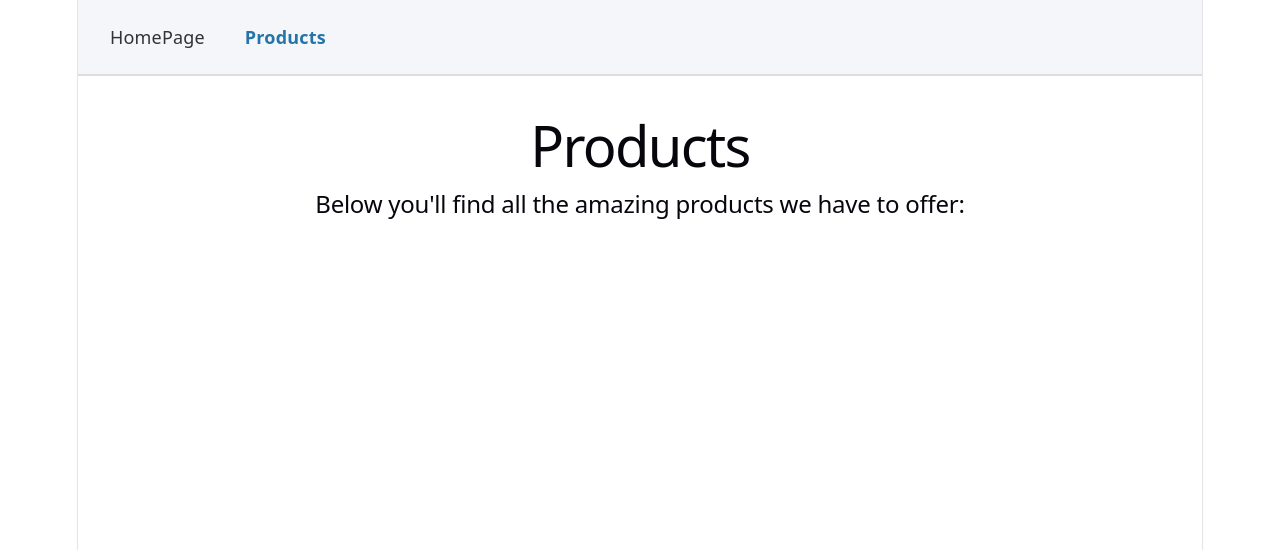
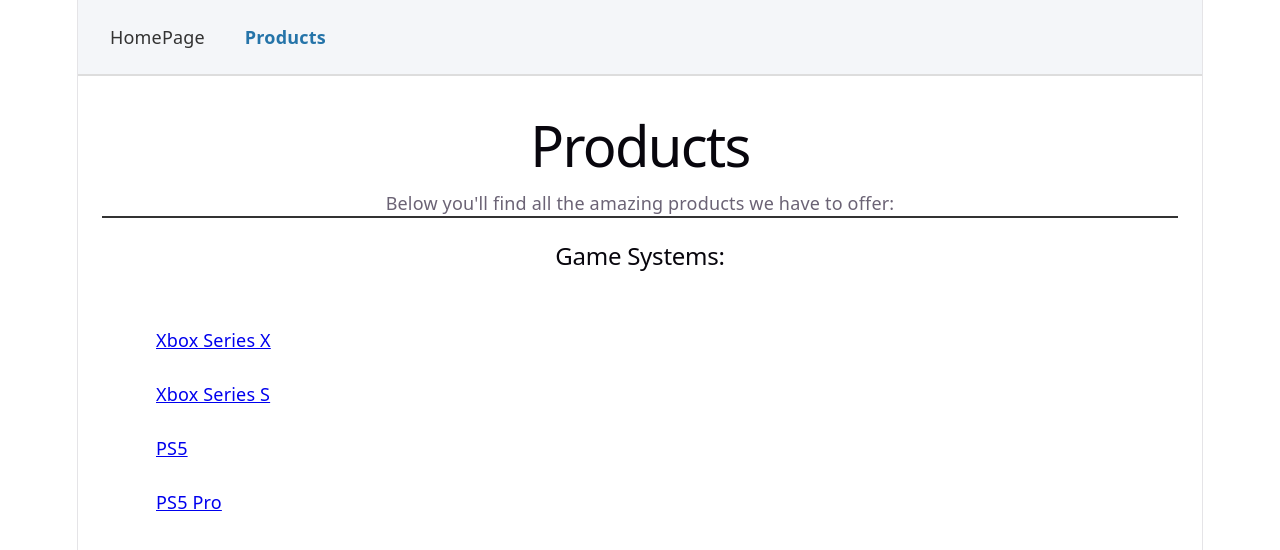
Before and after one commit to iltStudent07/peerceptiv-assignment-five, a React (Vite) app: page /products in a window 1280 px wide. Shown: the top 550 px of the page. Built offline with nearby package versions, Linux system fonts and the light colour scheme.

Commit message:
Update ProductsPage and moved gameSystem.json to the public folder

```diff
--- a/src/config/gameSystems.JSON
+++ b/public/gameSystems.json
@@ -1,27 +1,27 @@
 [
     {
-        "id": 1,
+        "id": "1",
         "name": "Xbox Series X",
         "price": 699.99,
         "category": "game system"
     },
 
     {
-        "id": 2,
+        "id": "2",
         "name": "Xbox Series S",
         "price": 499.99,
         "category": "game system"
     },
 
     {
-        "id": 3,
+        "id": "3",
         "name": "PS5",
         "price": 599.99,
         "category": "game system"
     },
 
     {
-        "id": 4,
+        "id": "4",
         "name": "PS5 Pro",
         "price": 899.99,
         "category": "game system"
--- a/src/pages/ProductsPage.tsx
+++ b/src/pages/ProductsPage.tsx
@@ -1,8 +1,40 @@
+import { useState, useEffect } from 'react'
+import { Link } from 'react-router-dom'
+
+interface Product {
+    id: string
+    name: string
+    price: number
+    category: string
+}
+
 function ProductsPage() {
+    const [products, setProducts] = useState<Product[]>([])
+    const [loading, setLoading] =useState<boolean>(true)
+
+    useEffect(() => {
+        fetch('/gameSystems.json')
+            .then((res) => res.json())
+            .then((data: Product[]) => {
+                setProducts(data);
+                setLoading(false);
+            })
+    }, [])
+
+    if (loading) return <p>Loading products...</p>
+
     return (
         <div>
             <h1>Products</h1>
-            <h2>Below you'll find all the amazing products we have to offer:</h2>
+            <p style={{ borderBottom: '2px solid #333'}}>Below you'll find all the amazing products we have to offer:</p>
+            <div>
+                <h2 style={{padding: '24px'}}>Game Systems:</h2>
+                <ul style={{listStyleType: 'none', textAlign: 'left'}}>
+                    {products.map(product => (
+                        <li key={product.id} style={{padding: '14px'}}><Link to={`/products/${product.id}`}>{product.name}</Link></li>
+                    ))}
+                </ul>
+            </div>
         </div>
     )
 }
```
